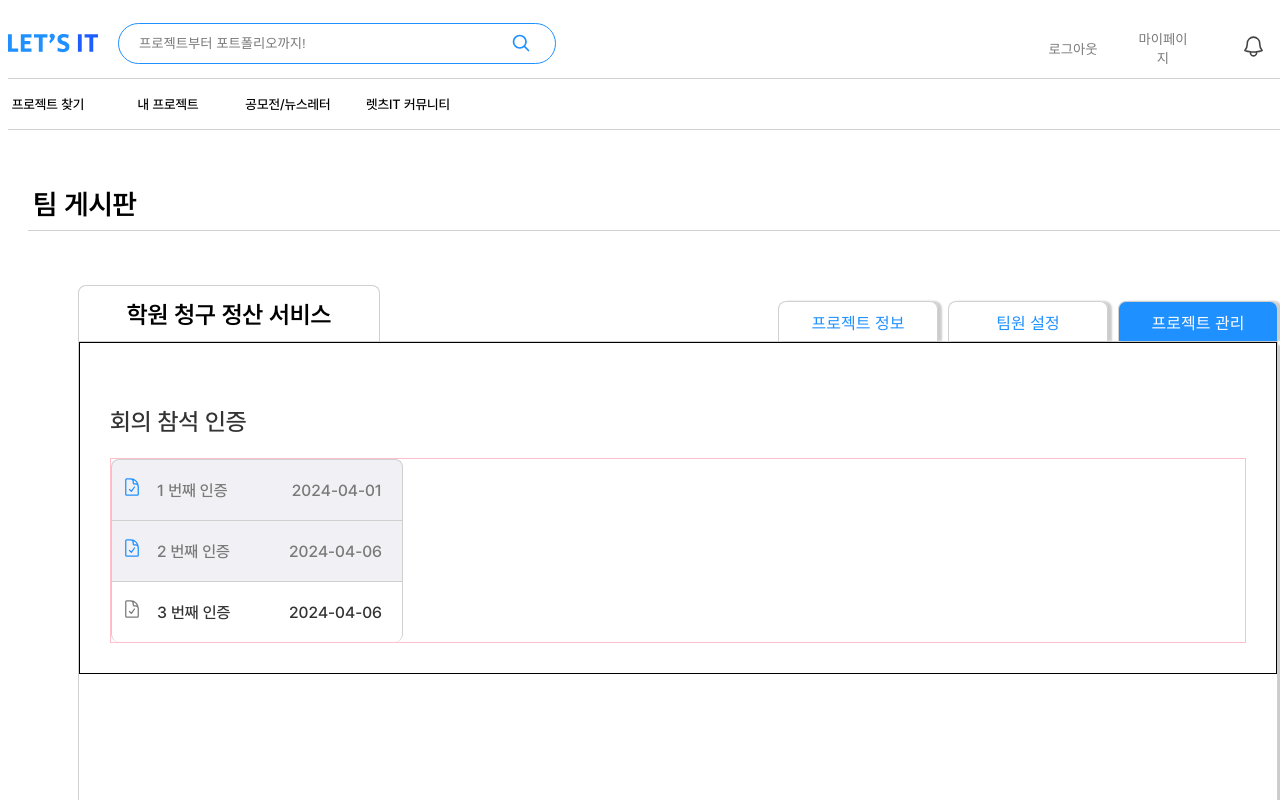
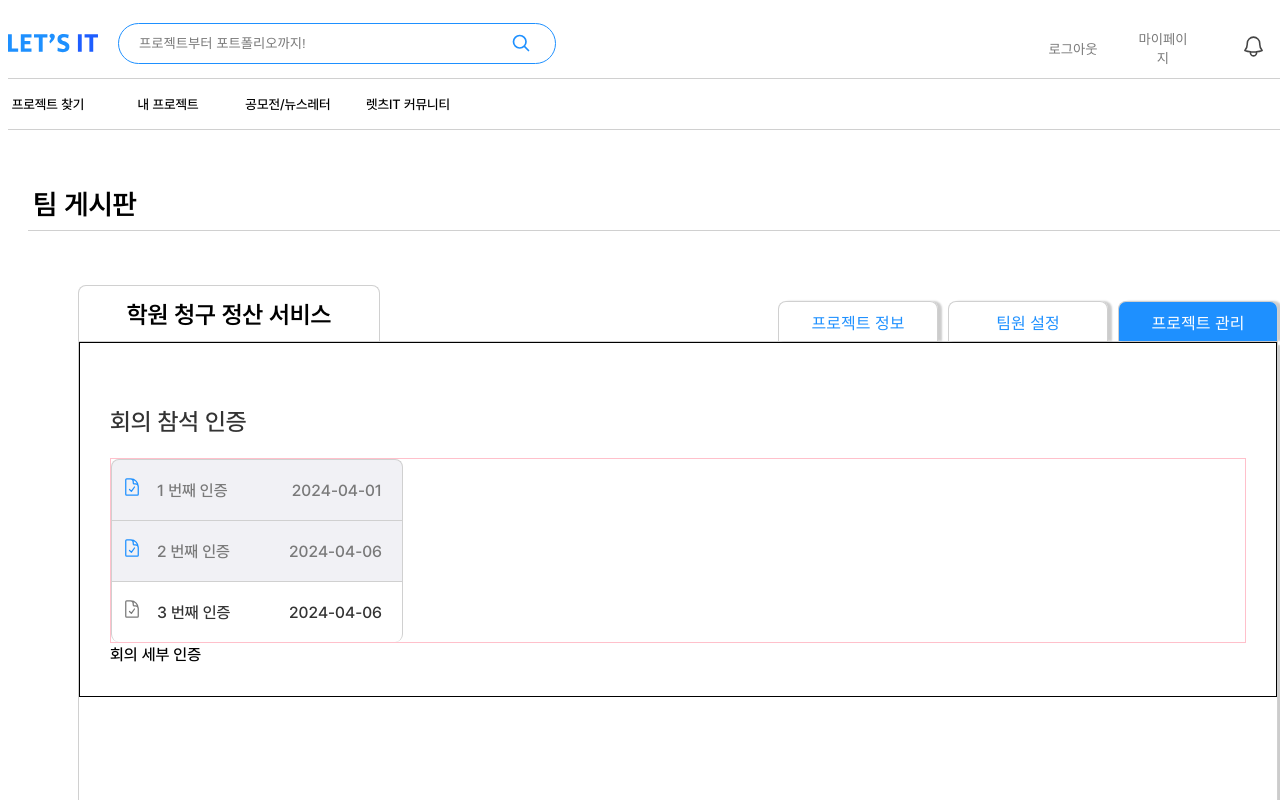
Before and after one commit to yezixx/SOLUX_LETS_IT_Frontend, a React (Vite) app: page /ManageProj in a window 1280 px wide. Shown: the top 800 px of the page. Built offline with nearby package versions, Linux system fonts and the light colour scheme; the HTML template or start-up script is replaced by a standard one.

Commit message:
Feat: AttendanceDetail 컴포넌트 렌더링

```diff
--- a/src/Screen/Teamboard/ManageProj/ManageProj.jsx
+++ b/src/Screen/Teamboard/ManageProj/ManageProj.jsx
@@ -1,5 +1,6 @@
 import styles from "./ManageProj.module.css";
 import AttendanceList from "./AttendanceList/AttendanceList";
+import AttendanceDetail from "./AttendanceDetail/AttendanceDetail";
 
 const ManageProj = () => {
   return (
@@ -7,6 +8,7 @@ const ManageProj = () => {
       <div className={styles.manageProj__label}>회의 참석 인증</div>
       <div className={styles.manageProj__container}>
         <AttendanceList />
+        <AttendanceDetail />
       </div>
     </div>
   );
```
